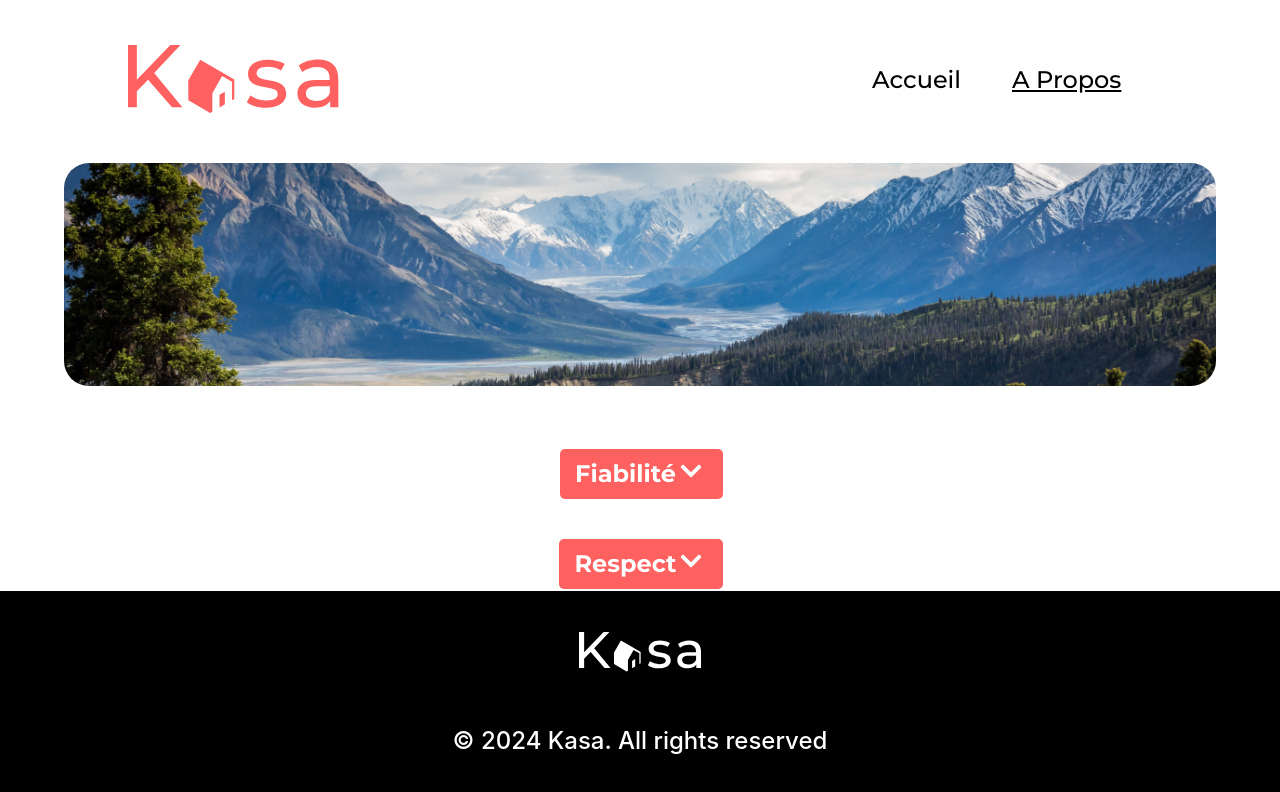
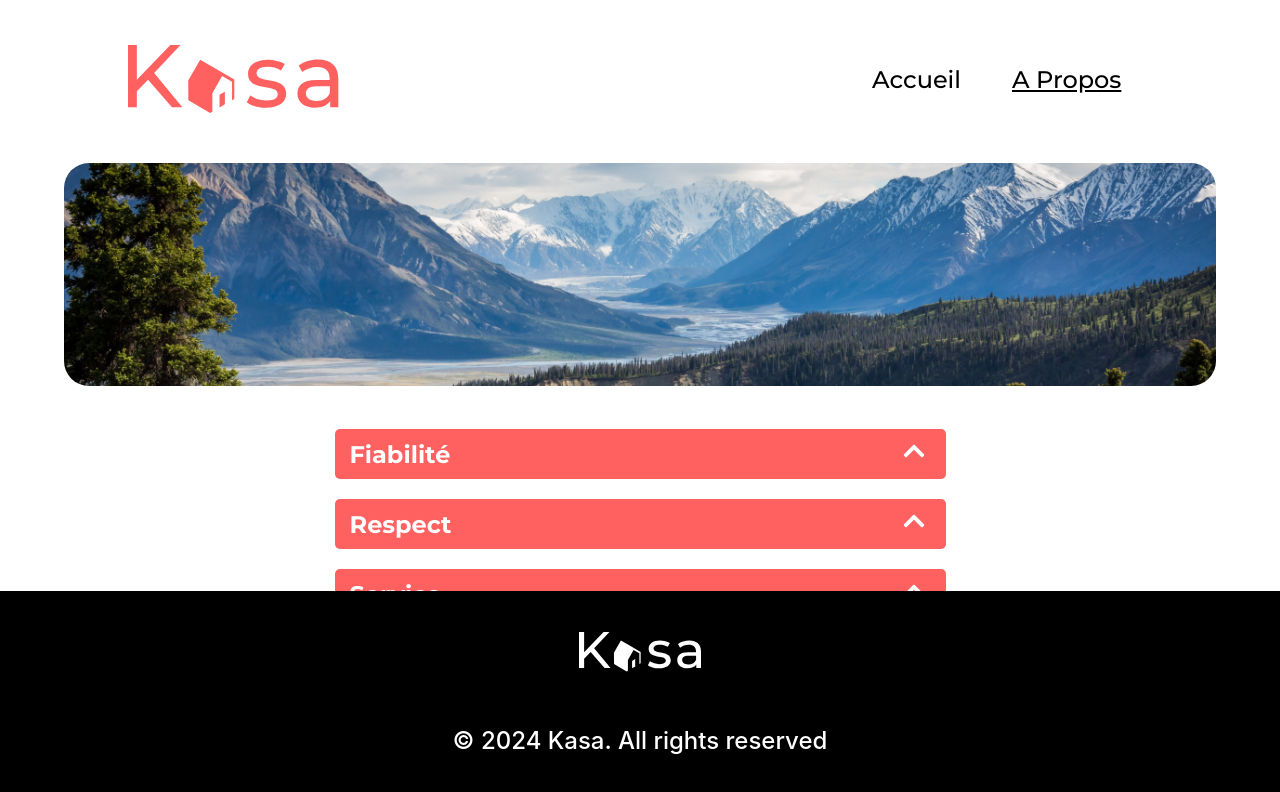
Before and after one commit to DimitriKOBASSIAN/P5, a React (Create React App) app: page /about in a window 1280 px wide. Shown: the top 792 px of the page. Built offline with nearby package versions, Linux system fonts and the light colour scheme.

Commit message:
EOD push. styling collapse bar

```diff
--- a/src/components/CollapseBar.jsx
+++ b/src/components/CollapseBar.jsx
@@ -3,15 +3,14 @@ import "../styles/CollapseBar.scss";
 import { FaChevronUp } from "react-icons/fa";
 import { FaChevronDown } from "react-icons/fa";
 
-
 function Collapsebar({ list }) {
-    const [activeIndex, setActiveIndex] = useState(null);
+    const [activeIndices, setActiveIndices] = useState([]);
 
     const handleClick = (index) => {
-        if (activeIndex === index) {
-        setActiveIndex(null);
+        if (activeIndices.includes(index)) {
+        setActiveIndices(activeIndices.filter((i) => i !== index));
         } else {
-        setActiveIndex(index);
+        setActiveIndices([...activeIndices, index]);
         }
     };
 
@@ -23,9 +22,9 @@ function Collapsebar({ list }) {
                 className="collapse-bar__item__header"
                 onClick={() => handleClick(index)}
             >
-                <h2>{item.title}<span>{activeIndex === index ? <FaChevronUp /> : <FaChevronDown />}</span></h2>
+                <h2>{item.title}<span>{activeIndices.includes(index) ? <FaChevronDown /> : <FaChevronUp />}</span></h2>
             </div>
-            {activeIndex === index && (
+            {activeIndices.includes(index) && (
                 <div className="collapse-bar__item__content">
                 <p>{item.content}</p>
                 </div>
--- a/src/styles/CollapseBar.scss
+++ b/src/styles/CollapseBar.scss
@@ -7,11 +7,42 @@ $kasa-font: 'Montserrat', sans-serif;
     flex-direction: column;
     justify-content: space-between;
     align-items: center;
-    height: 3rem;
+    height: 52px;
     cursor: pointer;
     user-select: none;
     font-family: $kasa-font;
     width: 100%;
+
+    &__item {
+        display: flex;
+        flex-direction: column;
+        justify-content: center;
+        align-items: center;
+        width: 45%;
+        color: white;
+        font-size: 24px;
+        font-weight: 700;
+        border-radius: 5px;
+        margin-bottom: 10px;
+    }
+
+    &__item__header {
+        display: flex;
+        justify-content: space-between;
+        align-items: center;
+        width: 100%;
+        background-color: $kasa-pink;
+        color: white;
+        font-size: 24px;
+        font-weight: 700;
+        padding: 10px 20px 10px 15px;
+        border-radius: 5px;
+        margin-bottom: 10px;
+    }
+
+    &__item__content {
+        padding: 5px 20px 5px 15px;
+    }
 
     h2 {
         display: flex;
@@ -21,9 +52,10 @@ $kasa-font: 'Montserrat', sans-serif;
         font-weight: 700;
         color: white;
         background-color: $kasa-pink;
-        padding: 10px 20px 10px 15px;
-        width: 80%;
+        width: 100%;
         border-radius: 5px;
+        height: hug-content;
+        margin: 0;
     }
 
     p {
@@ -32,7 +64,6 @@ $kasa-font: 'Montserrat', sans-serif;
         color: black;
         font-size: 18px;
         font-weight: 500;
-        padding: 10px 20px 10px 15px;
         font-size: 18px;
         font-weight: 500;
         line-height: 1.2;
```
